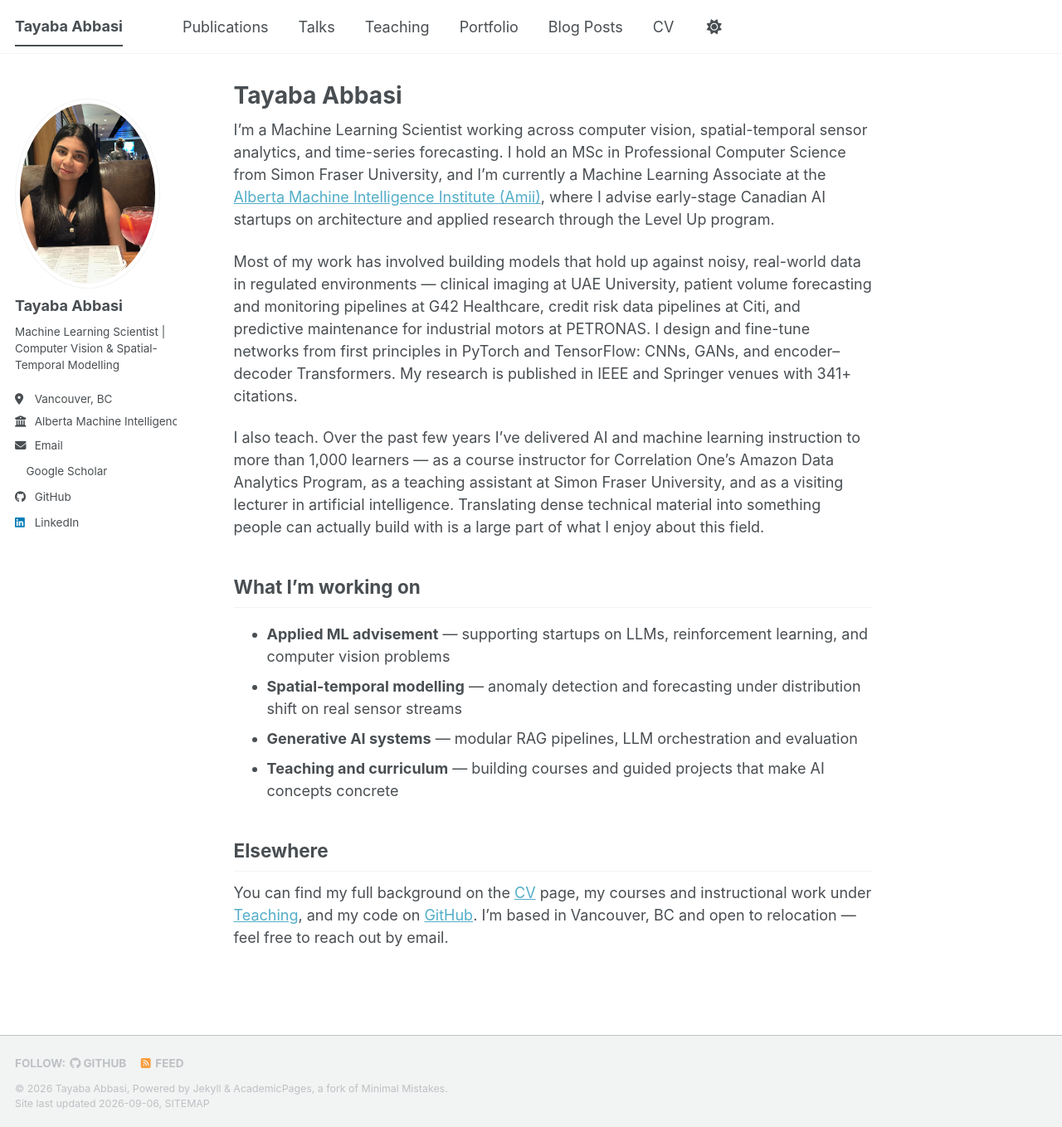
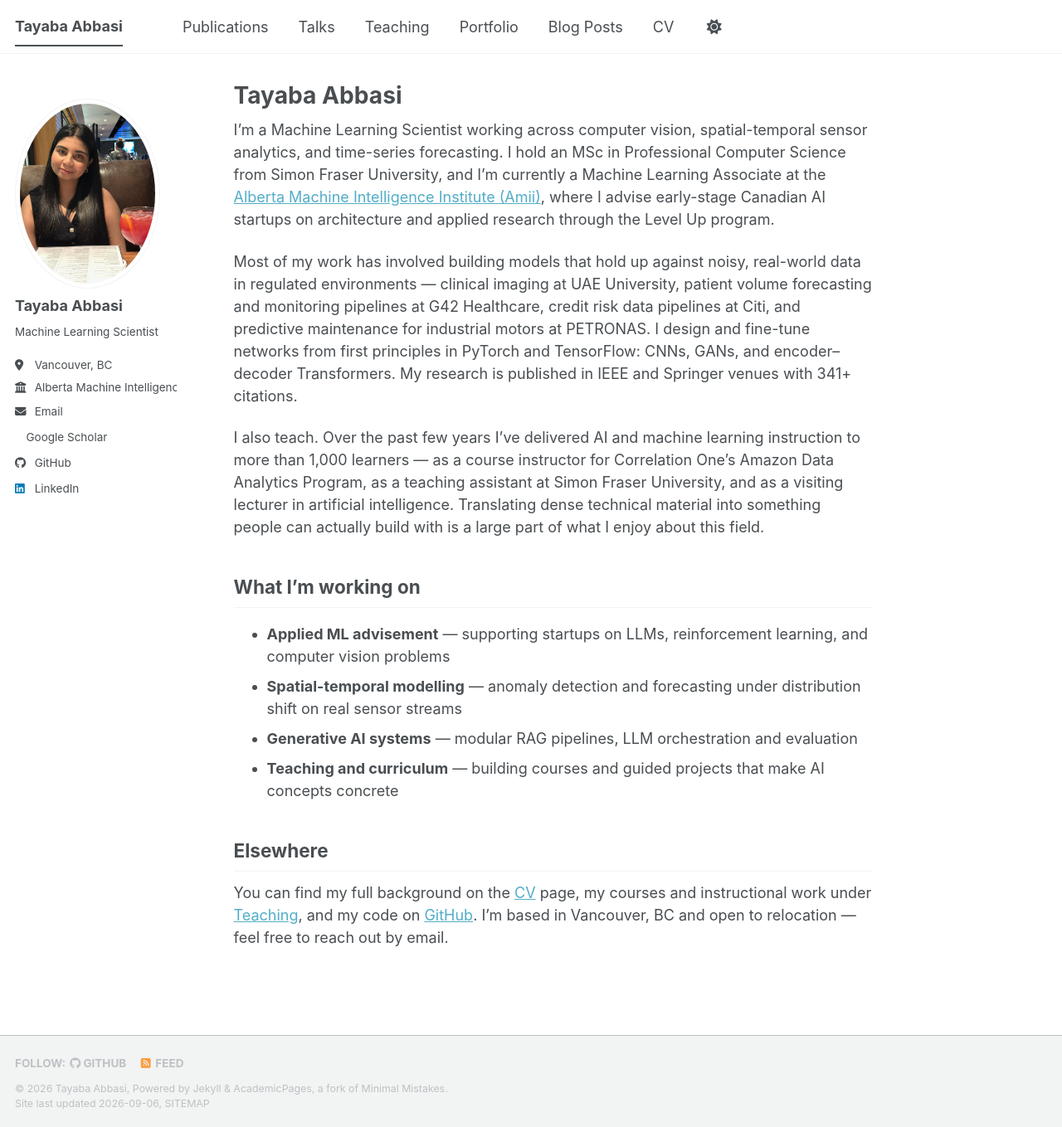
Before and after one commit to tayaba02/tayaba02.github.io, a Jekyll site: the page built from _pages/about.md, in a window 1280 px wide and 1359 px high. Shown: the whole window at 83% size. Built offline with Jekyll 4.4.1, drawn with Linux system fonts in a browser that asks for light colours; a style sheet for code colours, icons or effects is not loaded.

Commit message:
Update _config.yml

```diff
--- a/_config.yml
+++ b/_config.yml
@@ -12,7 +12,7 @@ site_theme               : "default" # The available themes options are "default
 title                    : "Tayaba Abbasi"
 title_separator          : "-"
 name                     : &name "Tayaba Abbasi"
-description              : &description "Machine Learning Scientist and educator working in computer vision, spatial-temporal modelling, and healthcare analytics."
+description              : &description "Machine Learning Scientist and educator working in computer vision, spatial-temporal modelling, and healthcare analytics"
 url                      : https://tayaba02.github.io
 baseurl                  : "" # the subpath of your site, e.g. "/blog"
 repository               : "tayaba02/tayaba02.github.io"
@@ -25,7 +25,7 @@ author:
   avatar           : "profile.jpeg"
   name             : "Tayaba Abbasi"
   pronouns         : # example: "she/her"
-  bio              : "Machine Learning Scientist | Computer Vision & Spatial-Temporal Modelling"
+  bio              : "Machine Learning Scientist"
   location         : "Vancouver, BC"
   employer         : "Alberta Machine Intelligence Institute (Amii)"
   uri              : # URL
```
